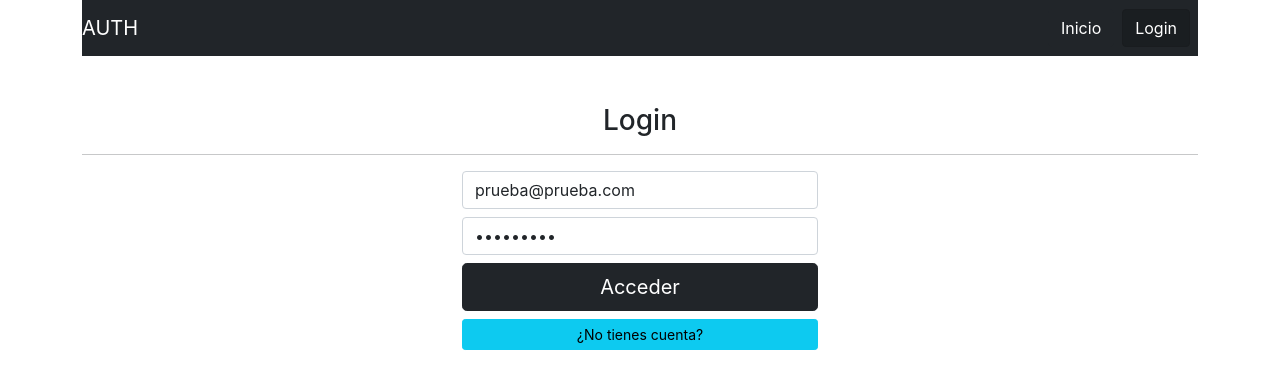
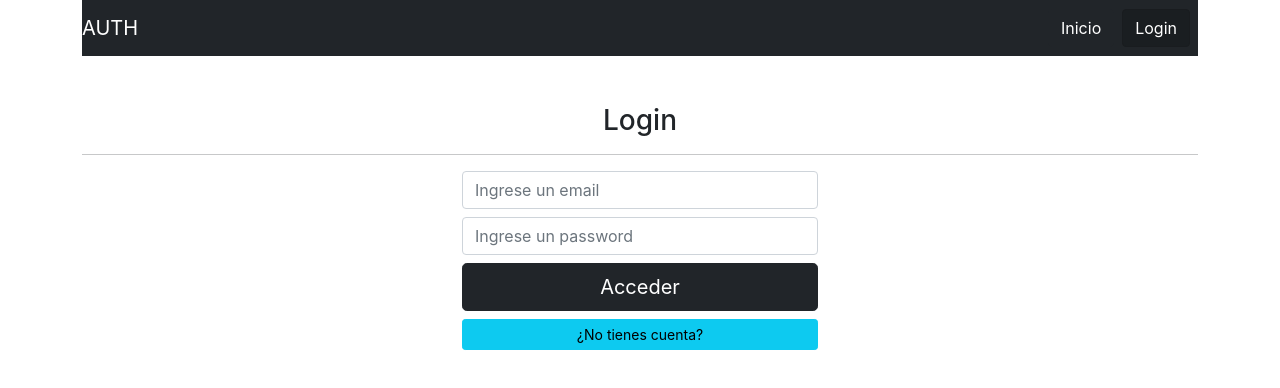
Before and after one commit to bryan-delacruz/React-To-do-List, a React (Create React App) app: page /login in a window 1280 px wide. Shown: the top 388 px of the page. Built offline with nearby package versions, Linux system fonts and the light colour scheme; no server answers.

Commit message:
Cambio en reglas y en 2 useState

```diff
--- a/src/components/Login.jsx
+++ b/src/components/Login.jsx
@@ -4,8 +4,8 @@ import {withRouter} from "react-router-dom"
 
 const Login = (props) => {
 
-  const [email, setEmail] = React.useState('prueba@prueba.com');
-  const [pass, setPass] = React.useState("prueba123");
+  const [email, setEmail] = React.useState('');
+  const [pass, setPass] = React.useState("");
   const [error, setError] = React.useState(null);
 
   const [esRegistro, setRegistro] = React.useState(false);
```
Also changed, not shown: 2 other files (tests, documents, lock files or other folders).
